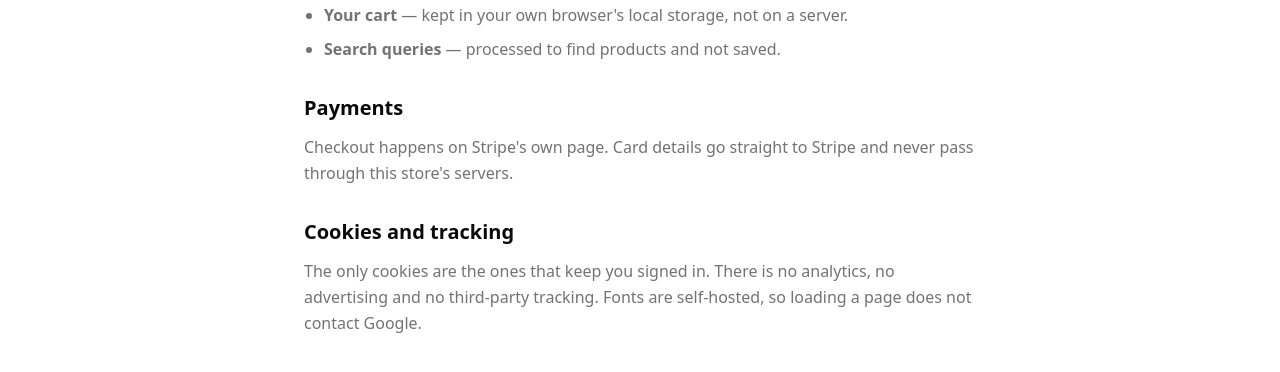
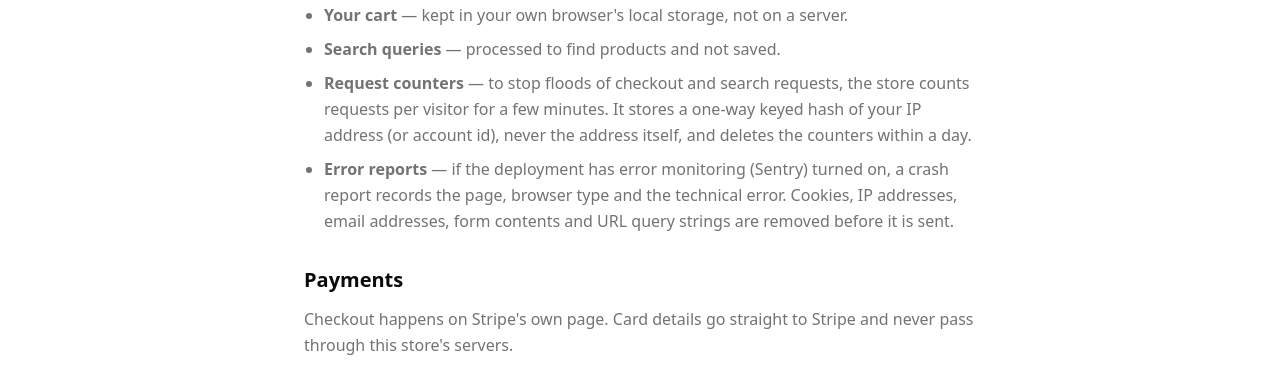
Before and after one commit to SergeyShkryuba/nexstore, a Next.js app: page /privacy in a window 1280 px wide. Shown: the part 545-917 px from the top of the page. Built offline with nearby package versions, Linux system fonts and the light colour scheme; no server answers; the database is empty.

Commit message:
docs: honest order-page email line, privacy and README for the hardening
"Receipt sent to" was not true: the store sends no email, and Stripe sends
no receipts for test-mode payments. The privacy page now lists the
rate-limit counters and the optional error reports.

```diff
--- a/src/app/privacy/page.tsx
+++ b/src/app/privacy/page.tsx
@@ -34,6 +34,18 @@ export default function PrivacyPage() {
           <li>
             <strong>Search queries</strong> — processed to find products and not saved.
           </li>
+          <li>
+            <strong>Request counters</strong> — to stop floods of checkout and search requests, the
+            store counts requests per visitor for a few minutes. It stores a one-way keyed hash of your
+            IP address (or account id), never the address itself, and deletes the counters within a
+            day.
+          </li>
+          <li>
+            <strong>Error reports</strong> — if the deployment has error monitoring (Sentry) turned
+            on, a crash report records the page, browser type and the technical error. Cookies, IP
+            addresses, email addresses, form contents and URL query strings are removed before it is
+            sent.
+          </li>
         </ul>
       </section>
 
@@ -49,7 +61,8 @@ export default function PrivacyPage() {
         <h2>Cookies and tracking</h2>
         <p>
           The only cookies are the ones that keep you signed in. There is no analytics, no advertising
-          and no third-party tracking. Fonts are self-hosted, so loading a page does not contact Google.
+          and no third-party tracking; the error reports above are the only thing that may go to a third
+          party. Fonts are self-hosted, so loading a page does not contact Google.
         </p>
       </section>
 
--- a/src/app/profile/orders/[id]/page.tsx
+++ b/src/app/profile/orders/[id]/page.tsx
@@ -171,7 +171,9 @@ export default async function OrderPage({ params }: { params: Promise<{ id: stri
                 </p>
               )}
               {order.customer_email && (
-                <p className="text-muted-foreground">Receipt sent to {order.customer_email}</p>
+                // Not "receipt sent to": the store sends no email of its own, and
+                // Stripe does not email receipts for test-mode payments.
+                <p className="text-muted-foreground">Contact email: {order.customer_email}</p>
               )}
             </CardContent>
           </Card>
```
Also changed, not shown: 1 other file (tests, documents, lock files or other folders).
